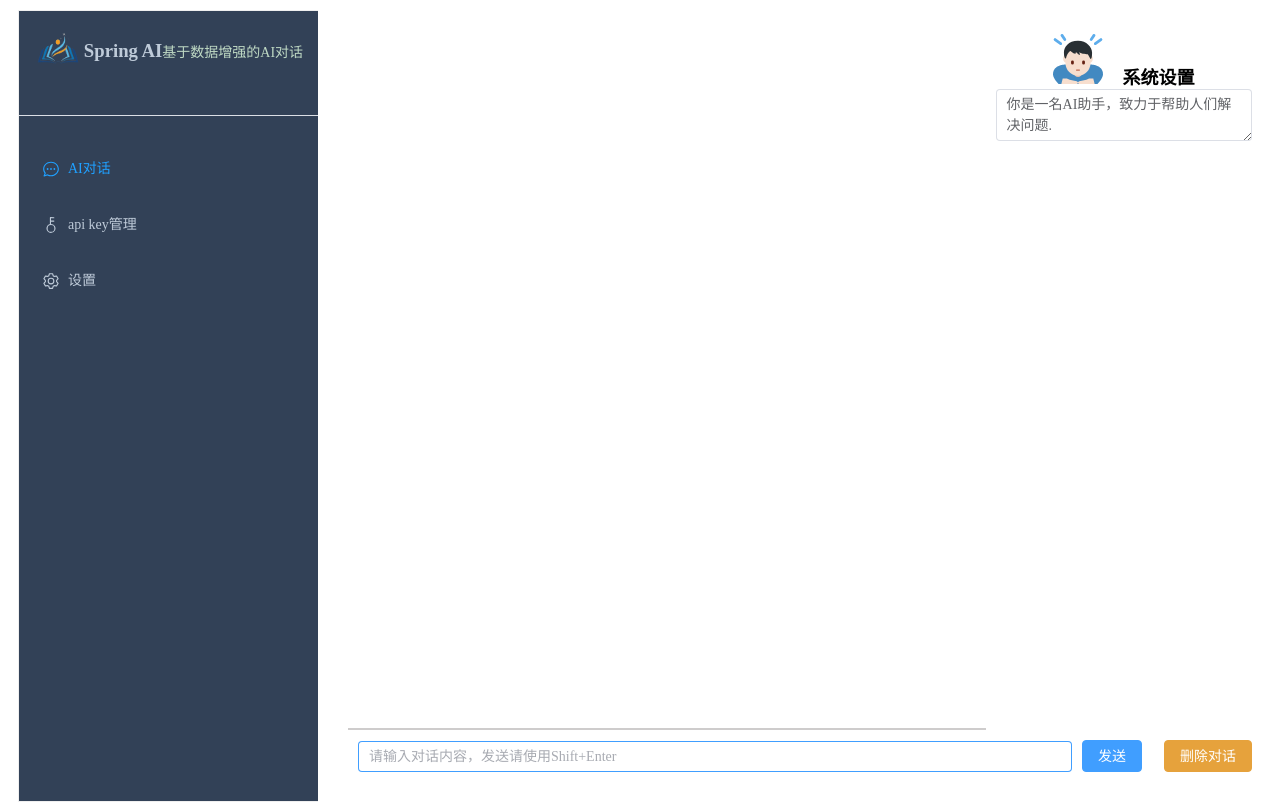
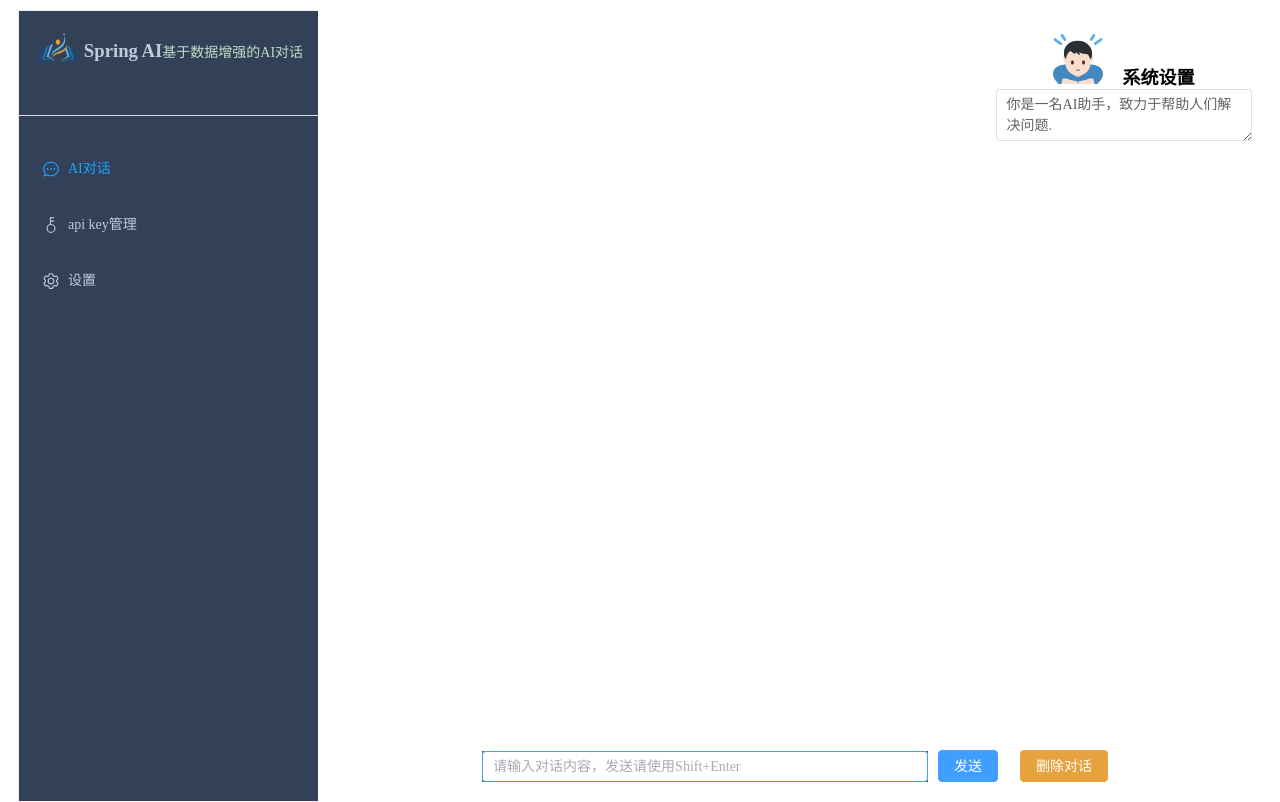
Before and after one commit to jillong/vue, a Vue app in the folder vue-ts/: page /chat in a window 1280 px wide. Built offline with nearby package versions, Linux system fonts and the light colour scheme.

Commit message:
调整样式

```diff
--- a/vue-ts/src/view/chat/ChatView.vue
+++ b/vue-ts/src/view/chat/ChatView.vue
@@ -28,6 +28,7 @@
           class="system-input"
       />
     </div>
+    <div class="chat-footer-container">
       <div class="chat-footer">
         <el-input
             v-model="userQuery"
@@ -36,11 +37,12 @@
             :autosize="{ minRows: 1, maxRows: 4 }"
             resize="none"
             placeholder="请输入对话内容，发送请使用Shift+Enter"
-          class="input-box"
+            class="input-box chat-input"
         />
         <div class="button-group">
           <el-button type="primary" @click="submitChat">发送</el-button>
           <el-button type="warning" @click="cleanMessage">删除对话</el-button>
+        </div>
       </div>
     </div>
   </div>
@@ -156,18 +158,34 @@ const submitChat = async () => {
   height: 100%;
 }
 
+.chat-footer-container {
+  display: flex;
+  justify-content: center;
+  width: 100%;
+  background-color: transparent;
+}
+
 .chat-footer {
+  width: 70%;
   display: flex;
   align-items: center;
-  width: 100%;
-  border-top: 2px solid #cecccc;
-  padding: 10px;
-  background-color: transparent;
+  padding-left: 0;
+  padding-right: 0;
+  border-top: none; /* 移除顶部边框 */
+}
+
+.chat-input {
+  width: 70%;
+  display: flex;
+  align-items: center;
+  padding-left: 0;
 }
 
 .input-box {
   flex: 1;
   margin-right: 10px;
+  background-color: #672626; /* 设置文本输入框背景颜色 */
+  color: #333333; /* 设置文本输入框文字颜色 */
 }
 
 .button-group {
```
Lines whose indentation alone changed are shown as unchanged.
